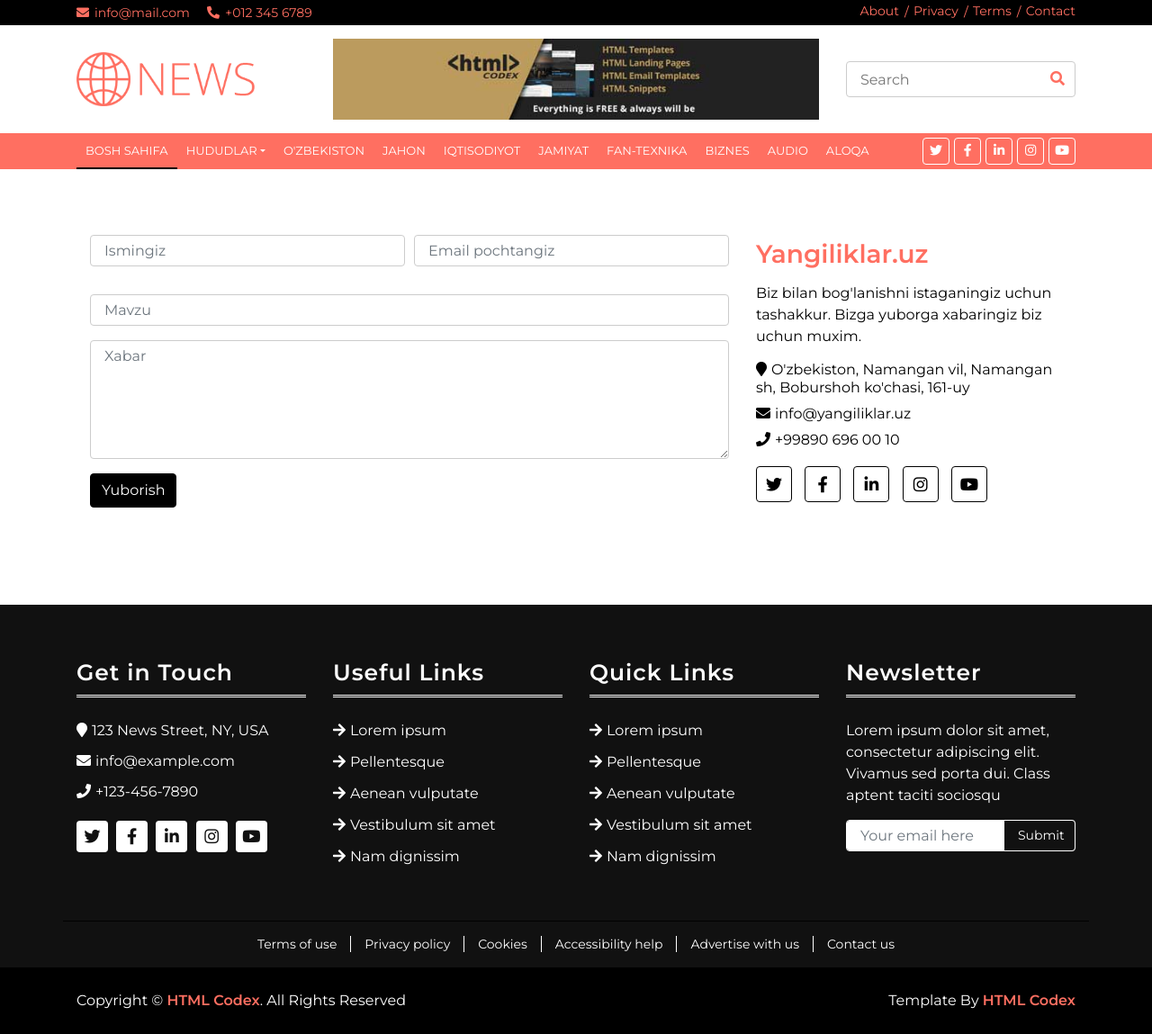
After one commit to auzcoder/Projects-django, a Django app: page /contact/ in a window 1280 px wide. The commit adds this page. Shown: the whole page at 90% size. Run offline with Django 4.2, Linux system fonts and the light colour scheme; some libraries are stand-ins or nearby versions.

Commit message:
Contact bo'limi
Contact bo'limi qo'shildi va yangilanishlar bajarildi...

```diff
--- a/MyNews/urls.py
+++ b/MyNews/urls.py
@@ -18,13 +18,14 @@ from django.conf.urls.static import static
 from django.contrib import admin
 from django.urls import path, include
 
-from news.views import HomePageView
+from news.views import HomePageView, ContactPageView
 
 urlpatterns = [
     path('', HomePageView.as_view(), name='home'),
     path('admin/', admin.site.urls),
     # path('', include('pages.urls')),
     path('news/', include('news.urls')),
+    path('contact/', ContactPageView.as_view(), name='contact'),
 ]
 
 
--- a/news/urls.py
+++ b/news/urls.py
@@ -4,6 +4,6 @@ from django.conf.urls.static import static
 from .views import PostListView, PostDetailView
 
 urlpatterns = [
-    path('news/', PostListView.as_view(), name = 'post_list'),
-    path('news/<int:pk>/', PostDetailView.as_view(), name = 'post_detail'),
+    path('', PostListView.as_view(), name = 'post_list'),
+    path('<int:pk>/', PostDetailView.as_view(), name = 'post_detail'),
 ]
--- a/news/views.py
+++ b/news/views.py
@@ -9,10 +9,13 @@ class HomePageView(TemplateView):
     category = Category.objects.all()
     context_object_name = 'home_page_news'
 
-examp = [
-    {'id':1,"category_name":'Hududlar', 'sub':[{"id":22, 'name':'namangan'}]},
-    {'id':1,"category_name":'Hududlar', 'sub':[{"id":22, 'name':'namangan'}]},
-]
+class ContactPageView(TemplateView):
+    template_name = 'contact.html'
+
+# examp = [
+#     {'id':1,"category_name":'Hududlar', 'sub':[{"id":22, 'name':'namangan'}]},
+#     {'id':1,"category_name":'Hududlar', 'sub':[{"id":22, 'name':'namangan'}]},
+# ]
 
 # Create your views here.
 class PostListView(ListView):
--- a/templates/base.html
+++ b/templates/base.html
@@ -113,12 +113,13 @@
                             </div>
                         </div>
                         <a href="{% url 'post_list' %}" class="nav-item nav-link bigtext">O'zbekiston</a>
-                        <a href="contact.html" class="nav-item nav-link bigtext">Jahon</a>
-                        <a href="single-page.html" class="nav-item nav-link bigtext">Iqtisodiyot</a>
-                        <a href="contact.html" class="nav-item nav-link bigtext">Jamiyat</a>
-                        <a href="single-page.html" class="nav-item nav-link bigtext">Fan-texnika</a>
-                        <a href="contact.html" class="nav-item nav-link bigtext">Biznes</a>
-                        <a href="contact.html" class="nav-item nav-link bigtext">Audio</a>
+                        <a href="#" class="nav-item nav-link bigtext">Jahon</a>
+                        <a href="#" class="nav-item nav-link bigtext">Iqtisodiyot</a>
+                        <a href="#" class="nav-item nav-link bigtext">Jamiyat</a>
+                        <a href="#" class="nav-item nav-link bigtext">Fan-texnika</a>
+                        <a href="#" class="nav-item nav-link bigtext">Biznes</a>
+                        <a href="#" class="nav-item nav-link bigtext">Audio</a>
+                        <a href="{% url 'contact' %}" class="nav-item nav-link bigtext">Aloqa</a>
                     </div>
                     <div class="social ml-auto">
                         <a href=""><i class="fab fa-twitter"></i></a>
@@ -242,14 +243,14 @@
     <!-- Back to Top -->
     <a href="#" class="back-to-top"><i class="fa fa-chevron-up"></i></a>
 
-
+{% block javascript %}
 <!-- JavaScript Libraries -->
     <script src="https://code.jquery.com/jquery-3.4.1.min.js"></script>
     <script src="https://stackpath.bootstrapcdn.com/bootstrap/4.4.1/js/bootstrap.bundle.min.js"></script>
     <script src="{% static 'assets/lib/easing/easing.min.js' %}"></script>
     <script src="{% static 'assets/lib/slick/slick.min.js' %}"></script>
-
     <!-- Template Javascript -->
     <script src="{% static 'assets/js/main.js' %}"></script>
+{% endblock javascript %}
 </body>
 </html>
--- /dev/null
+++ b/templates/contact.html
@@ -0,0 +1,52 @@
+{% extends 'base.html' %}
+{% load static %}
+
+{% block content %}
+    <!-- Contact Start -->
+        <div class="contact my-5">
+            <div class="container">
+                <div class="row align-items-center">
+                    <div class="col-md-8">
+                        <div class="contact-form">
+                            <form>
+                                <div class="form-row">
+                                    <div class="form-group col-md-6">
+                                        <input type="text" class="form-control" placeholder="Ismingiz" />
+                                    </div>
+                                    <div class="form-group col-md-6">
+                                        <input type="email" class="form-control" placeholder="Email pochtangiz" />
+                                    </div>
+                                </div>
+                                <div class="form-group">
+                                    <input type="text" class="form-control" placeholder="Mavzu" />
+                                </div>
+                                <div class="form-group">
+                                    <textarea class="form-control" rows="5" placeholder="Xabar"></textarea>
+                                </div>
+                                <div><button class="btn" type="submit">Yuborish</button></div>
+                            </form>
+                        </div>
+                    </div>
+                    <div class="col-md-4">
+                        <div class="contact-info">
+                            <h3><a href="{% url 'home' %}"> Yangiliklar.uz </a></h3>
+                            <p>
+                                Biz bilan bog'lanishni istaganingiz uchun tashakkur. Bizga yuborga xabaringiz biz uchun muxim.
+                            </p>
+                            <h4><i class="fa fa-map-marker"></i>O'zbekiston, Namangan vil, Namangan sh, Boburshoh ko'chasi, 161-uy</h4>
+                            <h4><i class="fa fa-envelope"></i>info@yangiliklar.uz</h4>
+                            <h4><i class="fa fa-phone"></i>+99890 696 00 10</h4>
+                            <div class="social">
+                                <a href=""><i class="fab fa-twitter"></i></a>
+                                <a href=""><i class="fab fa-facebook-f"></i></a>
+                                <a href=""><i class="fab fa-linkedin-in"></i></a>
+                                <a href=""><i class="fab fa-instagram"></i></a>
+                                <a href=""><i class="fab fa-youtube"></i></a>
+                            </div>
+                        </div>
+                    </div>
+                </div>
+            </div>
+        </div>
+        <!-- Contact End -->
+{% endblock %}
```
